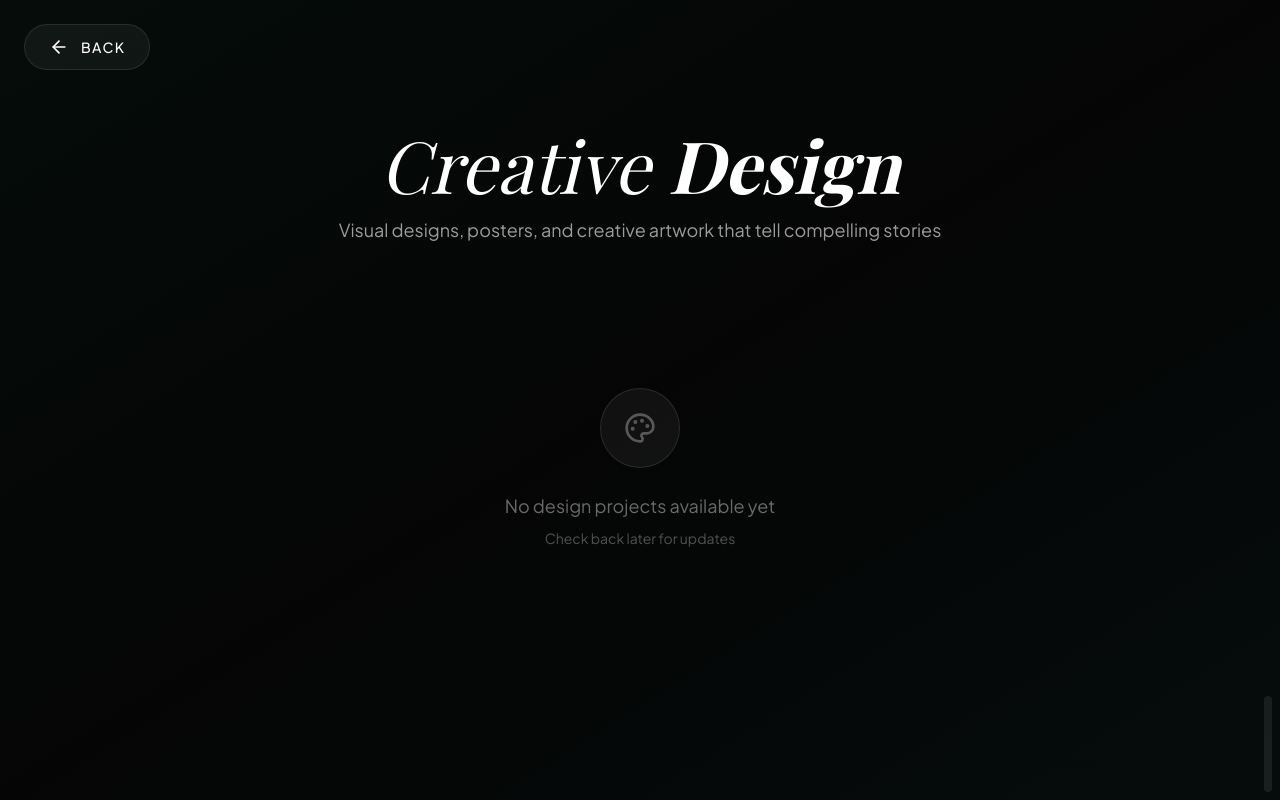
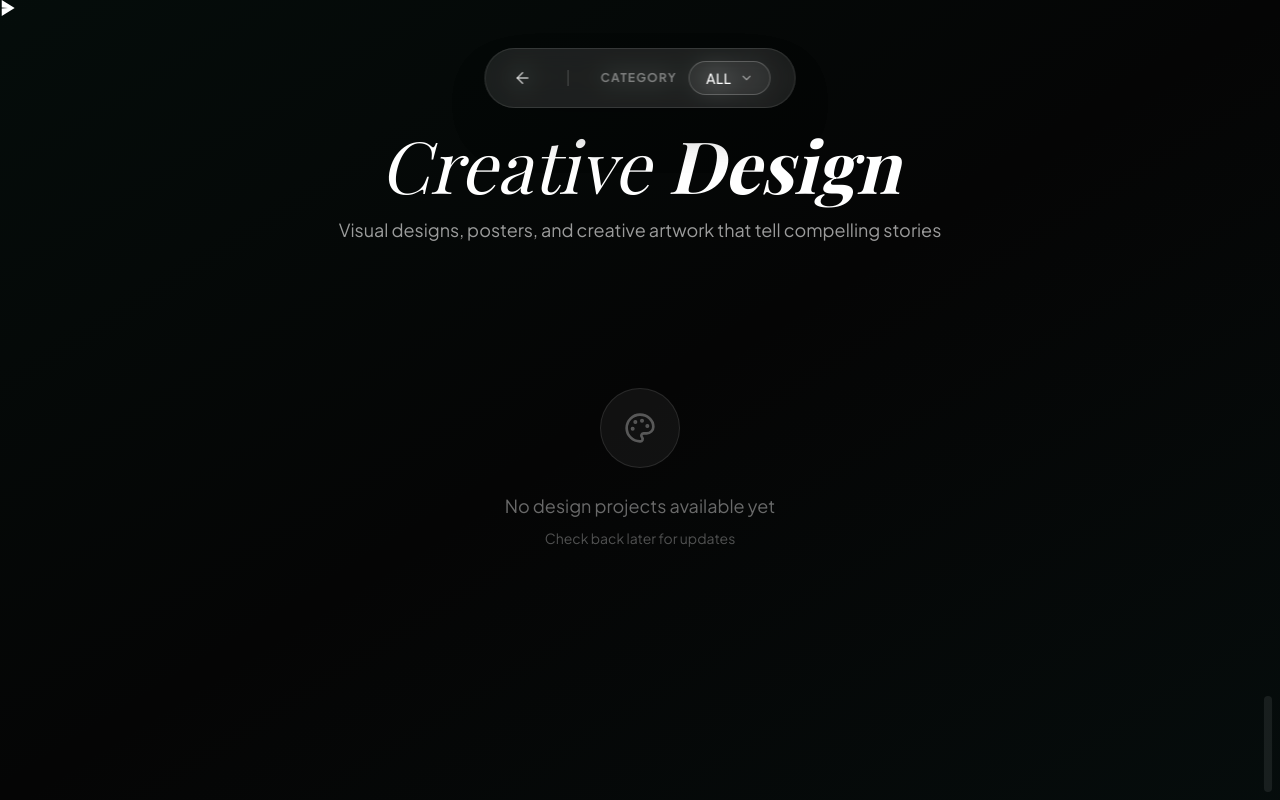
Before and after one commit to arstate/BACHTIAR-PORTO, a React (Vite) app: page /#/design in a window 1280 px wide. Built offline with nearby package versions, Linux system fonts and the light colour scheme; a web font is replaced by a local one.

Commit message:
chore: auto sync from preview

```diff
--- a/package.json
+++ b/package.json
@@ -13,6 +13,7 @@
   "dependencies": {
     "@google/genai": "^1.29.0",
     "@tailwindcss/vite": "^4.1.14",
+    "@types/three": "^0.183.1",
     "@vitejs/plugin-react": "^5.0.4",
     "better-sqlite3": "^12.4.1",
     "dotenv": "^17.2.3",
@@ -24,6 +25,7 @@
     "react-dom": "^19.0.0",
     "react-icons": "^5.6.0",
     "react-router-dom": "^7.13.1",
+    "three": "^0.183.2",
     "vite": "^6.2.0"
   },
   "devDependencies": {
--- a/src/components/BTSPage.tsx
+++ b/src/components/BTSPage.tsx
@@ -2,6 +2,7 @@ import { useState, useEffect } from 'react';
 import { motion, AnimatePresence } from 'motion/react';
 import { ArrowLeft, Play } from 'lucide-react';
 import { useNavigate } from 'react-router-dom';
+import FloatingNavbar from './FloatingNavbar';
 
 const BTSPage = () => {
   const navigate = useNavigate();
@@ -94,6 +95,8 @@ const BTSPage = () => {
 
   return (
     <div className="min-h-screen bg-[#050505] text-white relative overflow-hidden">
+      <FloatingNavbar />
+
       {/* Animated Background */}
       <div className="absolute inset-0 bg-gradient-to-br from-amber-900/10 via-transparent to-orange-900/10" />
 
@@ -103,18 +106,6 @@ const BTSPage = () => {
         transition={{ duration: 3, repeat: Infinity, ease: "linear", repeatDelay: 2 }}
         className="absolute top-0 left-0 w-full h-full bg-gradient-to-r from-transparent via-white/[0.03] to-transparent pointer-events-none"
       />
-
-      {/* Back Button */}
-      <motion.button
-        initial={{ opacity: 0, x: -20 }}
-        animate={{ opacity: 1, x: 0 }}
-        transition={{ delay: 0.3 }}
-        onClick={() => navigate('/portfolio')}
-        className="fixed top-6 left-6 z-50 py-3 px-6 flex items-center gap-3 hover:bg-white/10 rounded-full transition-all duration-300 bg-white/5 border border-white/10 backdrop-blur-md group"
-      >
-        <ArrowLeft size={20} className="group-hover:-translate-x-1 transition-transform" />
-        <span className="text-sm font-medium tracking-widest uppercase">Back</span>
-      </motion.button>
 
       <div className="relative z-10 container mx-auto px-6 py-32">
         {/* Header */}
--- a/src/components/DesignPage.tsx
+++ b/src/components/DesignPage.tsx
@@ -2,6 +2,7 @@ import { useState, useEffect } from 'react';
 import { motion, AnimatePresence } from 'motion/react';
 import { ArrowLeft, Palette } from 'lucide-react';
 import { useNavigate } from 'react-router-dom';
+import FloatingNavbar from './FloatingNavbar';
 
 const DesignPage = () => {
   const navigate = useNavigate();
@@ -94,6 +95,8 @@ const DesignPage = () => {
 
   return (
     <div className="min-h-screen bg-[#050505] text-white relative overflow-hidden">
+      <FloatingNavbar />
+
       {/* Animated Background */}
       <div className="absolute inset-0 bg-gradient-to-br from-emerald-900/10 via-transparent to-teal-900/10" />
 
@@ -103,18 +106,6 @@ const DesignPage = () => {
         transition={{ duration: 3, repeat: Infinity, ease: "linear", repeatDelay: 2 }}
         className="absolute top-0 left-0 w-full h-full bg-gradient-to-r from-transparent via-white/[0.03] to-transparent pointer-events-none"
       />
-
-      {/* Back Button */}
-      <motion.button
-        initial={{ opacity: 0, x: -20 }}
-        animate={{ opacity: 1, x: 0 }}
-        transition={{ delay: 0.3 }}
-        onClick={() => navigate('/portfolio')}
-        className="fixed top-6 left-6 z-50 py-3 px-6 flex items-center gap-3 hover:bg-white/10 rounded-full transition-all duration-300 bg-white/5 border border-white/10 backdrop-blur-md group"
-      >
-        <ArrowLeft size={20} className="group-hover:-translate-x-1 transition-transform" />
-        <span className="text-sm font-medium tracking-widest uppercase">Back</span>
-      </motion.button>
 
       <div className="relative z-10 container mx-auto px-6 py-32">
         {/* Header */}
--- a/src/components/FloatingNavbar.tsx
+++ b/src/components/FloatingNavbar.tsx
@@ -15,8 +15,11 @@ const FloatingNavbar = () => {
 
   const isGalleryPage = location.pathname === '/gallery';
   const isVideographyPage = location.pathname === '/videography';
+  const isMotionPage = location.pathname === '/motion';
+  const isBTSPage = location.pathname === '/bts';
+  const isDesignPage = location.pathname === '/design';
   const isHubPage = location.pathname === '/portfolio';
-  const isDropdownPage = isGalleryPage || isVideographyPage;
+  const isDropdownPage = isGalleryPage || isVideographyPage || isMotionPage || isBTSPage || isDesignPage;
 
   const [activeCategory, setActiveCategory] = useState('All');
   const [isTutorialActive, setIsTutorialActive] = useState(false);
@@ -110,7 +113,32 @@ const FloatingNavbar = () => {
     { name: 'Wedding', href: '#wedding' },
   ];
 
-  const activeNavLinks = isVideographyPage ? videographyNavLinks : galleryNavLinks;
+  const motionNavLinks = [
+    { name: 'All', href: '#all' },
+    { name: 'Animation', href: '#animation' },
+    { name: 'VFX', href: '#vfx' },
+    { name: 'Title Design', href: '#title-design' },
+  ];
+
+  const btsNavLinks = [
+    { name: 'All', href: '#all' },
+    { name: 'Photoshoot', href: '#photoshoot' },
+    { name: 'Videography', href: '#videography' },
+    { name: 'Events', href: '#events' },
+  ];
+
+  const designNavLinks = [
+    { name: 'All', href: '#all' },
+    { name: 'Posters', href: '#posters' },
+    { name: 'Logos', href: '#logos' },
+    { name: 'Social Media', href: '#social-media' },
+  ];
+
+  const activeNavLinks = isVideographyPage ? videographyNavLinks :
+                         isMotionPage ? motionNavLinks :
+                         isBTSPage ? btsNavLinks :
+                         isDesignPage ? designNavLinks :
+                         galleryNavLinks;
 
   const handleScroll = (e: React.MouseEvent<HTMLAnchorElement, MouseEvent>, href: string) => {
     if (isDropdownPage && href.startsWith('#')) {
@@ -176,12 +204,24 @@ const FloatingNavbar = () => {
                     window.dispatchEvent(new Event('dismissGalleryTutorial'));
                  }
               }}
-              className="flex items-center gap-2 px-3 py-1.5 rounded-full bg-white/5 hover:bg-white/10 border border-white/10 transition-all z-10 relative"
+              className="flex items-center gap-2 px-4 py-1.5 rounded-full bg-white/5 hover:bg-white/10 border border-white/20 hover:border-white/40 transition-all duration-500 z-10 relative overflow-hidden group"
             >
-              <span className="text-[10px] md:text-sm font-medium text-white uppercase tracking-wide">
+              {/* Shimmer/White Light Effect */}
+              <motion.div
+                className="absolute inset-0 bg-gradient-to-r from-transparent via-white/20 to-transparent -skew-x-12 pointer-events-none"
+                initial={{ x: '-150%' }}
+                animate={{ x: '150%' }}
+                transition={{
+                  duration: 2,
+                  repeat: Infinity,
+                  repeatDelay: 3,
+                  ease: "easeInOut"
+                }}
+              />
+              <span className="text-[10px] md:text-sm font-medium text-white uppercase tracking-wide relative z-10">
                 {activeCategory}
               </span>
-              <ChevronDown size={14} className={`text-white/50 transition-transform duration-300 ${isDropdownOpen ? 'rotate-180' : ''}`} />
+              <ChevronDown size={14} className={`text-white/50 transition-transform duration-300 ${isDropdownOpen ? 'rotate-180' : ''} relative z-10`} />
             </button>
             {isTutorialActive && (
               <div className="absolute inset-[-6px] rounded-full border-2 border-white/80 animate-[pulse_1.5s_ease-in-out_infinite] pointer-events-none z-0"></div>
@@ -230,6 +270,26 @@ const FloatingNavbar = () => {
       )}
 
       {!isDropdownPage && (
+        <div className="flex items-center gap-2">
+          <button
+            onClick={() => navigate('/portfolio')}
+            className="text-[10px] md:text-sm font-medium text-white/80 hover:text-white bg-white/10 hover:bg-white/20 px-3 md:px-4 py-1.5 md:py-2 rounded-full transition-all tracking-wide uppercase border border-white/10 hover:border-white/30 relative overflow-hidden group"
+          >
+            {/* Shimmer/White Light Effect */}
+            <motion.div
+              className="absolute inset-0 bg-gradient-to-r from-transparent via-white/20 to-transparent -skew-x-12 pointer-events-none"
+              initial={{ x: '-150%' }}
+              animate={{ x: '150%' }}
+              transition={{
+                duration: 2,
+                repeat: Infinity,
+                repeatDelay: 3,
+                ease: "easeInOut"
+              }}
+            />
+            <span className="relative z-10">My Project</span>
+          </button>
+
           <a
             href="#contact-form-section"
             onClick={(e) => handleScroll(e, '#contact-form-section')}
@@ -237,6 +297,7 @@ const FloatingNavbar = () => {
           >
             Let's Talk
           </a>
+        </div>
       )}
     </motion.nav>
   );
--- a/src/components/MotionPage.tsx
+++ b/src/components/MotionPage.tsx
@@ -2,6 +2,7 @@ import { useState, useEffect } from 'react';
 import { motion, AnimatePresence } from 'motion/react';
 import { ArrowLeft, Play } from 'lucide-react';
 import { useNavigate } from 'react-router-dom';
+import FloatingNavbar from './FloatingNavbar';
 
 const MotionPage = () => {
   const navigate = useNavigate();
@@ -94,6 +95,8 @@ const MotionPage = () => {
 
   return (
     <div className="min-h-screen bg-[#050505] text-white relative overflow-hidden">
+      <FloatingNavbar />
+
       {/* Animated Background */}
       <div className="absolute inset-0 bg-gradient-to-br from-cyan-900/10 via-transparent to-purple-900/10" />
 
@@ -103,18 +106,6 @@ const MotionPage = () => {
         transition={{ duration: 3, repeat: Infinity, ease: "linear", repeatDelay: 2 }}
         className="absolute top-0 left-0 w-full h-full bg-gradient-to-r from-transparent via-white/[0.03] to-transparent pointer-events-none"
       />
-
-      {/* Back Button */}
-      <motion.button
-        initial={{ opacity: 0, x: -20 }}
-        animate={{ opacity: 1, x: 0 }}
-        transition={{ delay: 0.3 }}
-        onClick={() => navigate('/portfolio')}
-        className="fixed top-6 left-6 z-50 py-3 px-6 flex items-center gap-3 hover:bg-white/10 rounded-full transition-all duration-300 bg-white/5 border border-white/10 backdrop-blur-md group"
-      >
-        <ArrowLeft size={20} className="group-hover:-translate-x-1 transition-transform" />
-        <span className="text-sm font-medium tracking-widest uppercase">Back</span>
-      </motion.button>
 
       <div className="relative z-10 container mx-auto px-6 py-32">
         {/* Header */}
--- a/src/components/PortfolioHub.tsx
+++ b/src/components/PortfolioHub.tsx
@@ -3,6 +3,7 @@ import { motion } from 'motion/react';
 import { Link, useNavigate } from 'react-router-dom';
 import { Film, Image as ImageIcon, ArrowLeft, Clapperboard, PenTool, MonitorPlay } from 'lucide-react';
 import { navigateWithTransition } from './PageTransitionOverlay';
+import YouTubeBackground from './YouTubeBackground';
 
 const MotionLink = motion.create(Link);
 
@@ -89,13 +90,16 @@ const PortfolioHub = () => {
     };
 
     return (
-        <div className="min-h-screen bg-[#050505] text-white flex flex-col md:justify-center items-center px-6 pt-32 pb-16 md:pt-0 relative overflow-y-auto">
+        <div className="min-h-screen bg-transparent text-white flex flex-col md:justify-center items-center px-6 pt-32 pb-16 md:pt-0 relative overflow-hidden">
+            {/* YouTube Background Video */}
+            <YouTubeBackground videoId="-G_Ln2Z3Rgw" overlayOpacity={0.7} />
+
             <motion.button
                 initial={{ opacity: 0, x: -20 }}
                 animate={{ opacity: 1, x: 0 }}
                 transition={{ duration: 0.8, delay: 0.4 }}
                 onClick={() => navigate('/')}
-                className="absolute top-6 left-6 md:top-8 md:left-8 py-2 px-4 flex items-center gap-2 hover:bg-white/10 rounded-full transition-colors z-[100] bg-white/5 border border-white/10 backdrop-blur-md"
+                className="fixed top-6 left-6 md:top-8 md:left-8 py-2 px-4 flex items-center gap-2 hover:bg-white/10 rounded-full transition-colors z-[100] bg-white/5 border border-white/10 backdrop-blur-md"
             >
                 <ArrowLeft size={20} />
                 <span className="text-sm font-medium tracking-widest uppercase">Back</span>
@@ -105,7 +109,7 @@ const PortfolioHub = () => {
                 initial={{ y: -20, opacity: 0, filter: 'blur(10px)' }}
                 animate={{ y: 0, opacity: 1, filter: 'blur(0px)' }}
                 transition={{ duration: 1, delay: 0.05 }}
-                className="text-5xl md:text-7xl font-[family-name:var(--font-display)] italic font-light mb-10 md:mb-16 text-center z-10"
+                className="text-5xl md:text-7xl font-[family-name:var(--font-display)] italic font-light mb-10 md:mb-16 text-center z-50 drop-shadow-2xl"
             >
                 Choose Category
             </motion.h1>
@@ -114,7 +118,7 @@ const PortfolioHub = () => {
                 variants={containerVariants}
                 initial="hidden"
                 animate="visible"
-                className="grid grid-cols-1 sm:grid-cols-2 lg:grid-cols-5 gap-6 md:gap-8 w-full max-w-[95rem] z-10 px-4 md:px-12"
+                className="grid grid-cols-1 sm:grid-cols-2 lg:grid-cols-5 gap-6 md:gap-8 w-full max-w-[95rem] z-50 px-4 md:px-12"
             >
                 {categories.map((cat, idx) => (
                     <MotionLink
@@ -123,7 +127,7 @@ const PortfolioHub = () => {
                         to={cat.path}
                         onClick={(e) => handleCategoryClick(e, cat.path, idx)}
                         animate={isNavigating ? (clickedIndex === idx ? "clicked" : "fadeOut") : undefined}
-                        className="group relative overflow-hidden rounded-[2.5rem] bg-white/5 border border-white/10 hover:border-white/30 transition-all duration-500 aspect-[16/10] sm:aspect-square lg:aspect-[4/5] flex flex-col items-center justify-center gap-4 lg:gap-8 p-6"
+                        className="group relative overflow-hidden rounded-[2.5rem] bg-white/5 border border-white/10 hover:border-white/30 backdrop-blur-xl transition-all duration-500 aspect-[16/10] sm:aspect-square lg:aspect-[4/5] flex flex-col items-center justify-center gap-4 lg:gap-8 p-6"
                     >
                         {/* Glow Background */}
                         <div className={`absolute inset-0 ${colors[cat.color]} opacity-0 group-hover:opacity-100 transition-opacity duration-500 blur-3xl rounded-full`} />
@@ -156,9 +160,6 @@ const PortfolioHub = () => {
                     </MotionLink>
                 ))}
             </motion.div>
-
-            {/* Decorative Background gradient */}
-            <div className="absolute inset-0 bg-[radial-gradient(circle_at_center,rgba(255,255,255,0.03)_0%,transparent_60%)] pointer-events-none" />
         </div>
     );
 };
--- /dev/null
+++ b/src/components/YouTubeBackground.tsx
@@ -0,0 +1,41 @@
+import React, { useEffect, useState } from 'react';
+
+interface YouTubeBackgroundProps {
+  videoId: string;
+  overlayOpacity?: number;
+}
+
+const YouTubeBackground: React.FC<YouTubeBackgroundProps> = ({ videoId, overlayOpacity = 0.6 }) => {
+  const [isLoaded, setIsLoaded] = useState(false);
+
+  useEffect(() => {
+    // We can use this to handle any specific loading logic if needed
+    setIsLoaded(true);
+  }, []);
+
+  return (
+    <div className="fixed inset-0 w-full h-full overflow-hidden pointer-events-none z-[1]">
+      {/* Dark Overlay */}
+      <div
+        className="absolute inset-0 z-10 pointer-events-none"
+        style={{ backgroundColor: `rgba(0, 0, 0, ${overlayOpacity})` }}
+      />
+
+      {/* YouTube Iframe Container */}
+      <div className="absolute inset-0 pointer-events-none z-0">
+        {videoId && (
+            <iframe
+            title="Background Video"
+            className="absolute top-1/2 left-1/2 min-w-[100vw] min-h-[100vh] w-[115vw] h-[64.68vw] min-h-[100vh] min-w-[177.77vh] -translate-x-1/2 -translate-y-1/2 pointer-events-none"
+            src={`https://www.youtube.com/embed/${videoId}?autoplay=1&mute=1&loop=1&playlist=${videoId}&controls=0&showinfo=0&rel=0&iv_load_policy=3&modestbranding=1&playsinline=1&enablejsapi=1`}
+            frameBorder="0"
+            allow="accelerometer; autoplay; clipboard-write; encrypted-media; gyroscope; picture-in-picture; web-share"
+            allowFullScreen
+            ></iframe>
+        )}
+      </div>
+    </div>
+  );
+};
+
+export default YouTubeBackground;
```
Also changed, not shown: 1 other file (tests, documents, lock files or other folders). Lines whose indentation alone changed are shown as unchanged.
